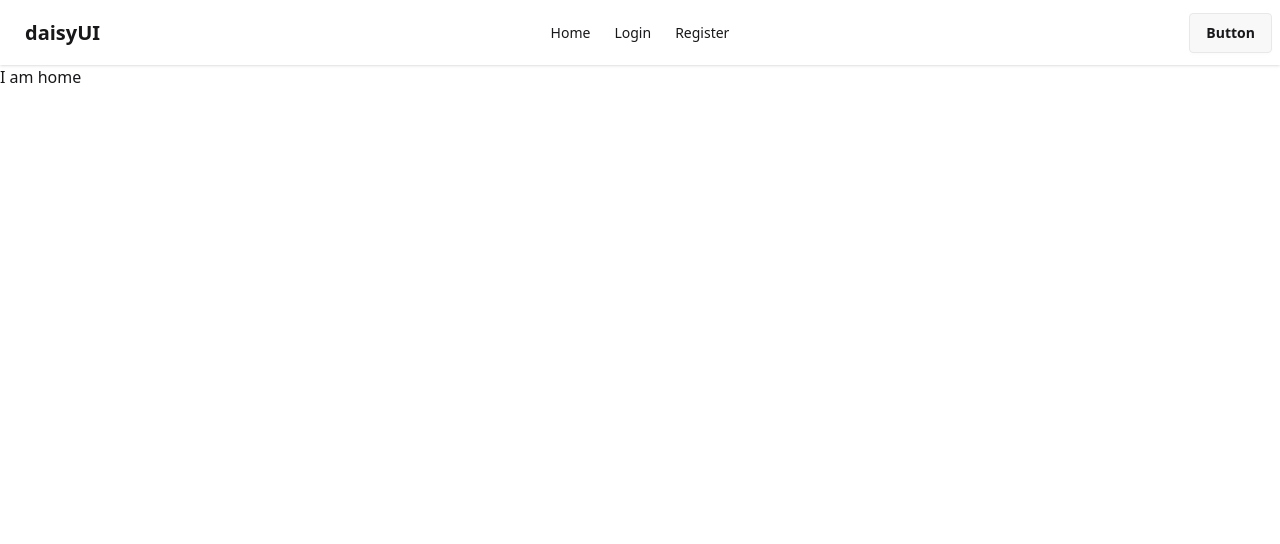
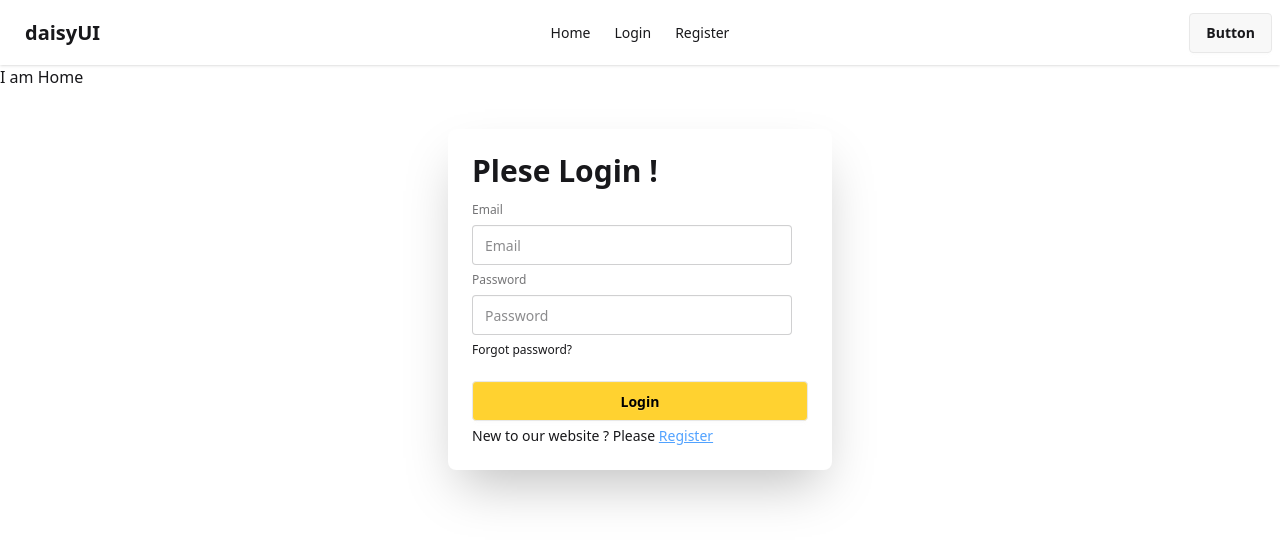
Before and after one commit to rimpakasundi07/React-Firebase-auth-integration, a React (Vite) app: page / in a window 1280 px wide. Shown: the top 544 px of the page. Built offline with nearby package versions, Linux system fonts and the light colour scheme.

Commit message:
Create AuthProvider with AuthContext implementation

```diff
--- a/src/components/Home/Home.jsx
+++ b/src/components/Home/Home.jsx
@@ -1,9 +1,16 @@
-import React from "react";
+import React, { use } from "react";
+import Login from "../Login/Login";
+import { AuthContext } from "../../contexts/AuthContext/AuthContext";
 
 const Home = () => {
+  const authInfo = use(AuthContext);
+  console.log(authInfo);
   return (
     <div>
-      <p>I am home</p>
+      <h2>I am Home</h2>
+      <Login>
+        <button>Click me</button>
+      </Login>
     </div>
   );
 };
--- a/src/components/Navbar/Navbar.jsx
+++ b/src/components/Navbar/Navbar.jsx
@@ -1,8 +1,11 @@
-import React from "react";
+import React, { use } from "react";
 import { NavLink } from "react-router";
 import "./Navbar.css";
+import { AuthContext } from "../../contexts/AuthContext/AuthContext";
 
 const Navbar = () => {
+  const authInfo = use(AuthContext);
+  console.log("navbar", authInfo);
   const links = (
     <>
       <li>
--- /dev/null
+++ b/src/contexts/AuthContext/AuthContext.jsx
@@ -0,0 +1,3 @@
+import { createContext } from "react";
+
+export const AuthContext = createContext(null);
--- /dev/null
+++ b/src/contexts/AuthContext/AuthProvider.jsx
@@ -0,0 +1,11 @@
+import React from "react";
+import { AuthContext } from "./AuthContext";
+
+const AuthProvider = ({ children }) => {
+  const authInfo = {
+    user: "motu@patlu.com",
+  };
+  return <AuthContext value={authInfo}>{children}</AuthContext>;
+};
+
+export default AuthProvider;
--- a/src/main.jsx
+++ b/src/main.jsx
@@ -7,6 +7,7 @@ import Root from "./Layout/Root";
 import Home from "./components/Home/Home";
 import Login from "./components/Login/Login";
 import Register from "./components/Register/Register";
+import AuthProvider from "./contexts/AuthContext/AuthProvider";
 
 const router = createBrowserRouter([
   {
@@ -31,6 +32,8 @@ const router = createBrowserRouter([
 
 createRoot(document.getElementById("root")).render(
   <StrictMode>
-    <RouterProvider router={router}></RouterProvider>
+    <AuthProvider>
+      <RouterProvider router={router}></RouterProvider>
+    </AuthProvider>
   </StrictMode>
 );
```
